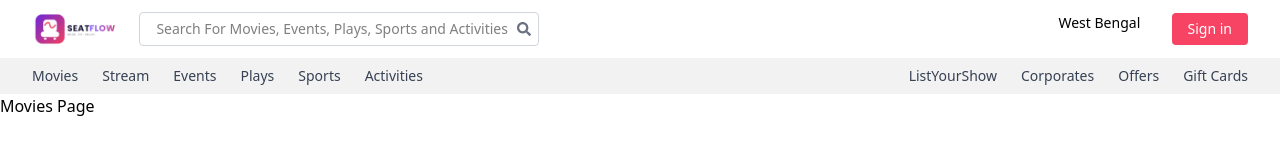
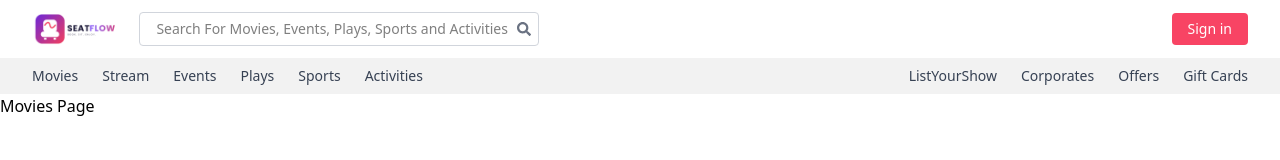
Before and after one commit to itsmanisingh/SeatFlow, a React (Vite) app in the folder SeatFlow-frontend/: page /movies in a window 1280 px wide. Shown: the top 160 px of the page. Built offline with nearby package versions, Linux system fonts and the light colour scheme; no server answers.

Commit message:
feat: add dynamic user location context

```diff
--- a/SeatFlow-frontend/src/components/shared/Header.jsx
+++ b/SeatFlow-frontend/src/components/shared/Header.jsx
@@ -1,7 +1,11 @@
 import seatFlowLogo from "../../assets/seatflow-logo-light.png";
 import { FaSearch } from "react-icons/fa";
+import { useLocation } from "../../context/LocationContext";
+import map from "../../assets/pin.gif";
 
 const Header = () => {
+  const { location, loading, error } = useLocation();
+
   return (
     <div className="w-full text-sm bg-white">
       {/* Top Navbar */}
@@ -25,10 +29,19 @@ const Header = () => {
             </div>
           </div>
           {/* Right Part */}
-          <div className="flex item-center space-x-6">
-            <div className="text-sm font-medium cursor-pointer">
-              West Bengal &nbsp;
+          <div className="flex items-center space-x-6">
+            <div className="flex items-center gap-2 text-sm font-medium cursor-pointer">
+              {location && (
+                <img
+                  src={map}
+                  alt="Location"
+                  className="w-8 h-8 object-contain"
+                />
+              )}
+
+              {location && <p>{location}</p>}
             </div>
+
             <button className="bg-[#f84464] cursor-pointer text-white px-4 py-1.5 rounded text-sm">
               Sign in
             </button>
--- /dev/null
+++ b/SeatFlow-frontend/src/context/LocationContext.jsx
@@ -0,0 +1,46 @@
+import { createContext, useContext, useEffect, useState } from "react";
+
+const LocationContext = createContext();
+
+export const LocationProvide = ({ children }) => {
+  const [location, setLocation] = useState(null);
+  const [loading, setLoading] = useState(true);
+  const [error, setError] = useState(null);
+
+  useEffect(() => {
+    const fetchLocationData = async (latitude, longitude) => {
+      try {
+        const res = await fetch(
+          `https://nominatim.openstreetmap.org/reverse?format=json&lat=${latitude}&lon=${longitude}`,
+        );
+        const data = await res.json();
+        const userLocation = data?.address?.state;
+        setLocation(userLocation);
+      } catch (error) {
+        setError("Failed to fetch location data");
+      } finally {
+        setLoading(false);
+      }
+    };
+
+    // Logic to fetch and set Location
+    navigator.geolocation.getCurrentPosition(
+      (position) => {
+        const { latitude, longitude } = position.coords;
+        fetchLocationData(latitude, longitude);
+      },
+      () => {
+        setError("Unable to retrieve your Location");
+        setLoading(false);
+      },
+    );
+  }, []);
+
+  return (
+    <LocationContext.Provider value={{ location, loading, error }}>
+      {children}
+    </LocationContext.Provider>
+  );
+};
+
+export const useLocation = () => useContext(LocationContext);
--- a/SeatFlow-frontend/src/main.jsx
+++ b/SeatFlow-frontend/src/main.jsx
@@ -1,13 +1,16 @@
-import { StrictMode } from 'react'
-import { createRoot } from 'react-dom/client'
-import { BrowserRouter as Router } from 'react-router-dom'
-import './index.css'
-import App from './App.jsx'
+import { StrictMode } from "react";
+import { createRoot } from "react-dom/client";
+import { BrowserRouter as Router } from "react-router-dom";
+import "./index.css";
+import App from "./App.jsx";
+import { LocationProvide } from "./context/LocationContext.jsx";
 
-createRoot(document.getElementById('root')).render(
+createRoot(document.getElementById("root")).render(
   <StrictMode>
     <Router>
-      <App />
+      <LocationProvide>
+        <App />
+      </LocationProvide>
     </Router>
   </StrictMode>,
-)
+);
```
Also changed, not shown: SeatFlow-frontend/src/context/AuthContext.js (deleted), SeatFlow-frontend/src/context/AuthContext.jsx (added).
